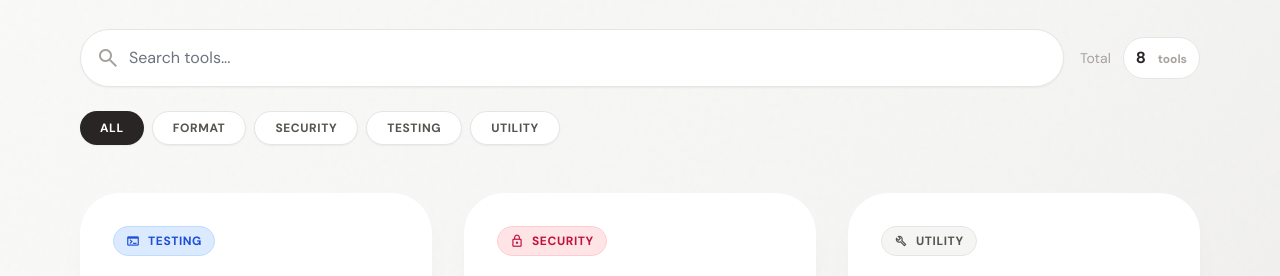
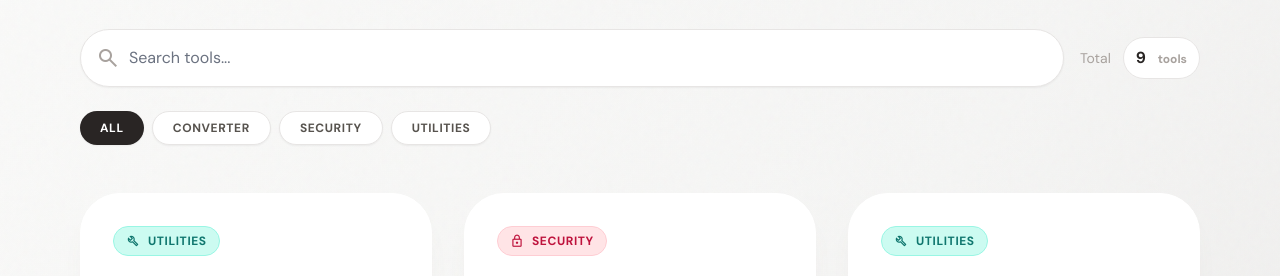
Before and after one commit to alifgiant/alifgiant.github.io, an Eleventy site: page src/tools.njk in a window 1280 px wide. Shown: the part 252-528 px from the top of the page. Built offline with nearby package versions, Linux system fonts and the light colour scheme; Eleventy itself is replaced by a stand-in of ours; files that its build step writes are made by us from their sources.

Commit message:
add new color tool

```diff
--- a/src/_data/site.json
+++ b/src/_data/site.json
@@ -102,8 +102,8 @@
                     "title": "Deeplink Tester",
                     "description": "Test mobile app deeplinks and universal links easily.",
                     "url": "/tools/deeplink/",
-                    "icon": "terminal",
-                    "tag": "Testing"
+                    "icon": "build",
+                    "tag": "Utilities"
                 },
                 {
                     "title": "Bcrypt Hash",
@@ -117,7 +117,7 @@
                     "description": "Compare two strings or code snippets to find differences.",
                     "url": "/tools/diff/",
                     "icon": "build",
-                    "tag": "Utility"
+                    "tag": "Utilities"
                 },
                 {
                     "title": "Hash & Encode",
@@ -130,29 +130,36 @@
                     "title": "JSON Formatter",
                     "description": "Beautify, minify, and validate JSON data instantly.",
                     "url": "/tools/json/",
-                    "icon": "format_align_left",
-                    "tag": "Format"
+                    "icon": "sync",
+                    "tag": "Converter"
                 },
                 {
                     "title": "Regex Checker",
                     "description": "Test and debug regular expressions with real-time matching.",
                     "url": "/tools/regex/",
-                    "icon": "terminal",
-                    "tag": "Testing"
+                    "icon": "build",
+                    "tag": "Utilities"
                 },
                 {
                     "title": "Timestamp Converter",
                     "description": "Convert Unix timestamps to readable dates and vice versa with timezone support.",
                     "url": "/tools/timestamp/",
-                    "icon": "build",
-                    "tag": "Utility"
+                    "icon": "sync",
+                    "tag": "Converter"
                 },
                 {
                     "title": "Case Converter",
                     "description": "Convert text between camelCase, PascalCase, snake_case, and other formats.",
                     "url": "/tools/case/",
-                    "icon": "format_align_left",
-                    "tag": "Format"
+                    "icon": "sync",
+                    "tag": "Converter"
+                },
+                {
+                    "title": "Color Converter",
+                    "description": "Convert colors between HEX, RGB, HSL, and HSV formats with live preview.",
+                    "url": "/tools/color/",
+                    "icon": "sync",
+                    "tag": "Converter"
                 }
             ]
         }
--- a/src/tools.njk
+++ b/src/tools.njk
@@ -15,10 +15,9 @@ permalink: /tools/
         activeTag: 'all',
         tools: JSON.parse(document.getElementById('tools-data').textContent),
         tagColors: {
-            'Testing': 'bg-blue-100 text-blue-700 border-blue-200',
             'Security': 'bg-rose-100 text-rose-700 border-rose-200',
-            'Format': 'bg-amber-100 text-amber-700 border-amber-200',
-            'Utility': 'bg-stone-100 text-stone-600 border-stone-200'
+            'Converter': 'bg-indigo-100 text-indigo-700 border-indigo-200',
+            'Utilities': 'bg-teal-100 text-teal-700 border-teal-200'
         },
         get filteredTools() {
             return this.tools.filter(tool => {
--- a/src/tools/bcrypt.njk
+++ b/src/tools/bcrypt.njk
@@ -9,8 +9,8 @@ permalink: /tools/bcrypt/
 <div class="w-full max-w-4xl flex flex-col gap-12" x-data="bcryptTool()">
     {# Header #}
     <div class="flex flex-col gap-4 text-center items-center">
-        <div class="p-4 rounded-full bg-primary/10 text-primary mb-2">
-            <span class="material-symbols-outlined text-4xl">vignette</span>
+        <div class="p-4 rounded-full bg-rose-50 text-rose-600 mb-2">
+            <span class="material-symbols-outlined text-4xl">lock</span>
         </div>
         <h1 class="text-4xl md:text-6xl font-bold text-text-main font-display">
             Bcrypt Hash & Verify
--- a/src/tools/case.njk
+++ b/src/tools/case.njk
@@ -7,8 +7,8 @@ permalink: /tools/case/
 <div class="w-full max-w-4xl flex flex-col gap-12" x-data="caseTool()">
     {# Header #}
     <div class="flex flex-col gap-4 text-center items-center">
-        <div class="p-4 rounded-full bg-primary/10 text-primary mb-2">
-            <span class="material-symbols-outlined text-4xl">terminal</span>
+        <div class="p-4 rounded-full bg-indigo-100 text-indigo-700 mb-2">
+            <span class="material-symbols-outlined text-4xl">sync</span>
         </div>
         <h1 class="text-4xl md:text-6xl font-bold text-text-main font-display">
             Case Converter
--- /dev/null
+++ b/src/tools/color.njk
@@ -0,0 +1,304 @@
+---
+layout: layouts/base.njk
+title: Color Converter
+permalink: /tools/color/
+---
+
+<div class="w-full max-w-4xl flex flex-col gap-12" x-data="colorTool()">
+    {# Header #}
+    <div class="flex flex-col gap-4 text-center items-center">
+        <div class="p-4 rounded-full bg-indigo-50 text-indigo-600 mb-2">
+            <span class="material-symbols-outlined text-4xl">sync</span>
+        </div>
+        <h1 class="text-4xl md:text-6xl font-bold text-text-main font-display">
+            Color Converter
+        </h1>
+        <p class="text-lg text-text-muted max-w-xl leading-relaxed">
+            Beautifully convert between HEX, RGB, HSL, and HSV. Pick a color or enter values to see instant previews.
+        </p>
+    </div>
+
+    {# Main Input Area #}
+    <div class="bg-white/80 backdrop-blur-md border border-white rounded-[2.5rem] p-8 md:p-10 shadow-2xl shadow-indigo-200/20 transition-all duration-500">
+        <div class="grid grid-cols-1 md:grid-cols-2 gap-10 items-center">
+            <div class="flex flex-col gap-6">
+                <div class="relative group">
+                    <label class="text-xs font-bold uppercase tracking-widest text-text-muted mb-2 block ml-1">Pick a color</label>
+                    <div class="relative h-48 w-full rounded-3xl overflow-hidden border-4 border-white shadow-xl shadow-stone-200/50 cursor-pointer group-hover:scale-[1.02] transition-transform duration-500"
+                         :style="`background-color: ${hex}`">
+                        <input type="color" x-model="hex" @input="fromHex()" class="absolute inset-0 opacity-0 cursor-pointer w-full h-full">
+                        <div class="absolute inset-x-0 bottom-0 bg-black/10 backdrop-blur-sm py-3 px-4 flex justify-between items-center text-white">
+                            <span class="font-mono font-bold" x-text="hex.toUpperCase()"></span>
+                            <span class="material-symbols-outlined text-sm">colorize</span>
+                        </div>
+                    </div>
+                </div>
+            </div>
+
+            <div class="flex flex-col gap-6">
+                <div class="flex flex-col gap-4">
+                    <label class="text-xs font-bold uppercase tracking-widest text-text-muted ml-1">HEX Value</label>
+                    <div class="flex gap-2">
+                        <input type="text" x-model="tempHex" @input="fromInputHex()" @blur="cleanupHex()" placeholder="#FFFFFF" class="flex-1 px-6 py-4 bg-stone-50 border-2 border-stone-100 rounded-2xl text-text-main font-mono focus:outline-none focus:border-indigo-300 focus:bg-white transition-all shadow-inner">
+                        <button @click="copy(hex.toUpperCase())" class="p-4 bg-white border border-stone-200 rounded-2xl hover:border-indigo-400 hover:text-indigo-600 transition-all active:scale-95 shadow-sm">
+                            <span class="material-symbols-outlined">content_copy</span>
+                        </button>
+                    </div>
+                </div>
+            </div>
+        </div>
+    </div>
+
+    {# Results Grid #}
+    <div class="grid grid-cols-1 md:grid-cols-3 gap-6">
+        {# RGB #}
+        <div class="bg-white/60 backdrop-blur-sm border border-white rounded-3xl p-6 shadow-xl shadow-stone-200/30">
+            <div class="flex justify-between items-center mb-4">
+                <span class="text-[10px] font-bold uppercase tracking-widest text-text-muted">RGB</span>
+                <button @click="copy(`rgb(${rgb.r}, ${rgb.g}, ${rgb.b})`)" class="text-stone-300 hover:text-indigo-600 transition-colors">
+                    <span class="material-symbols-outlined text-sm">content_copy</span>
+                </button>
+            </div>
+            <div class="flex flex-col gap-4">
+                <div class="font-mono text-center text-lg font-bold text-text-main py-3 bg-stone-50 rounded-xl" x-text="`${rgb.r}, ${rgb.g}, ${rgb.b}`"></div>
+                <div class="flex flex-col gap-2">
+                    <div class="flex items-center gap-2">
+                        <span class="w-4 text-[10px] font-bold text-rose-500">R</span>
+                        <input type="range" min="0" max="255" x-model="rgb.r" @input="fromRgb()" class="flex-1 accent-rose-500">
+                    </div>
+                    <div class="flex items-center gap-2">
+                        <span class="w-4 text-[10px] font-bold text-emerald-500">G</span>
+                        <input type="range" min="0" max="255" x-model="rgb.g" @input="fromRgb()" class="flex-1 accent-emerald-500">
+                    </div>
+                    <div class="flex items-center gap-2">
+                        <span class="w-4 text-[10px] font-bold text-blue-500">B</span>
+                        <input type="range" min="0" max="255" x-model="rgb.b" @input="fromRgb()" class="flex-1 accent-blue-500">
+                    </div>
+                </div>
+            </div>
+        </div>
+
+        {# HSL #}
+        <div class="bg-white/60 backdrop-blur-sm border border-white rounded-3xl p-6 shadow-xl shadow-stone-200/30">
+            <div class="flex justify-between items-center mb-4">
+                <span class="text-[10px] font-bold uppercase tracking-widest text-text-muted">HSL</span>
+                <button @click="copy(`hsl(${hsl.h}°, ${hsl.s}%, ${hsl.l}%)`)" class="text-stone-300 hover:text-indigo-600 transition-colors">
+                    <span class="material-symbols-outlined text-sm">content_copy</span>
+                </button>
+            </div>
+            <div class="flex flex-col gap-4">
+                <div class="font-mono text-center text-lg font-bold text-text-main py-3 bg-stone-50 rounded-xl" x-text="`${hsl.h}°, ${hsl.s}%, ${hsl.l}%`"></div>
+                <div class="flex flex-col gap-2">
+                    <div class="flex items-center gap-2">
+                        <span class="w-4 text-[10px] font-bold text-stone-400">H</span>
+                        <input type="range" min="0" max="360" x-model="hsl.h" @input="fromHsl()" class="flex-1 accent-indigo-500">
+                    </div>
+                    <div class="flex items-center gap-2">
+                        <span class="w-4 text-[10px] font-bold text-stone-400">S</span>
+                        <input type="range" min="0" max="100" x-model="hsl.s" @input="fromHsl()" class="flex-1 accent-indigo-500">
+                    </div>
+                    <div class="flex items-center gap-2">
+                        <span class="w-4 text-[10px] font-bold text-stone-400">L</span>
+                        <input type="range" min="0" max="100" x-model="hsl.l" @input="fromHsl()" class="flex-1 accent-indigo-500">
+                    </div>
+                </div>
+            </div>
+        </div>
+
+        {# HSV #}
+        <div class="bg-white/60 backdrop-blur-sm border border-white rounded-3xl p-6 shadow-xl shadow-stone-200/30">
+            <div class="flex justify-between items-center mb-4">
+                <span class="text-[10px] font-bold uppercase tracking-widest text-text-muted">HSV</span>
+                <button @click="copy(`hsv(${hsv.h}°, ${hsv.s}%, ${hsv.v}%)`)" class="text-stone-300 hover:text-indigo-600 transition-colors">
+                    <span class="material-symbols-outlined text-sm">content_copy</span>
+                </button>
+            </div>
+            <div class="flex flex-col gap-4">
+                <div class="font-mono text-center text-lg font-bold text-text-main py-3 bg-stone-50 rounded-xl" x-text="`${hsv.h}°, ${hsv.s}%, ${hsv.v}%`"></div>
+                <div class="flex flex-col gap-2">
+                    <div class="flex items-center gap-2">
+                        <span class="w-4 text-[10px] font-bold text-stone-400">H</span>
+                        <input type="range" min="0" max="360" x-model="hsv.h" @input="fromHsv()" class="flex-1 accent-indigo-500">
+                    </div>
+                    <div class="flex items-center gap-2">
+                        <span class="w-4 text-[10px] font-bold text-stone-400">S</span>
+                        <input type="range" min="0" max="100" x-model="hsv.s" @input="fromHsv()" class="flex-1 accent-indigo-500">
+                    </div>
+                    <div class="flex items-center gap-2">
+                        <span class="w-4 text-[10px] font-bold text-stone-400">V</span>
+                        <input type="range" min="0" max="100" x-model="hsv.v" @input="fromHsv()" class="flex-1 accent-indigo-500">
+                    </div>
+                </div>
+            </div>
+        </div>
+    </div>
+
+    {# Back Button #}
+    <div class="flex justify-center mt-4">
+        <a href="/tools/" class="flex items-center gap-2 text-text-muted hover:text-primary transition-colors font-bold uppercase tracking-widest text-xs">
+            <span class="material-symbols-outlined text-sm">arrow_back</span>
+            Back to Tools
+        </a>
+    </div>
+</div>
+
+<script>
+    function colorTool() {
+        return {
+            hex: '#8D6E63',
+            tempHex: '#8D6E63',
+            rgb: { r: 141, g: 110, b: 99 },
+            hsl: { h: 16, s: 18, l: 47 },
+            hsv: { h: 16, s: 30, v: 55 },
+
+            fromHex() {
+                this.tempHex = this.hex.toUpperCase();
+                const result = /^#?([a-f\d]{2})([a-f\d]{2})([a-f\d]{2})$/i.exec(this.hex);
+                if (result) {
+                    this.rgb.r = parseInt(result[1], 16);
+                    this.rgb.g = parseInt(result[2], 16);
+                    this.rgb.b = parseInt(result[3], 16);
+                    this.updateAllFromRgb();
+                }
+            },
+
+            fromInputHex() {
+                let val = this.tempHex;
+                if (!val.startsWith('#')) val = '#' + val;
+                if (/^#?[0-9A-F]{6}$/i.test(val)) {
+                    this.hex = val;
+                    this.fromHex();
+                }
+            },
+
+            cleanupHex() {
+                this.tempHex = this.hex.toUpperCase();
+            },
+
+            fromRgb() {
+                this.hex = "#" + ((1 << 24) + (parseInt(this.rgb.r) << 16) + (parseInt(this.rgb.g) << 8) + parseInt(this.rgb.b)).toString(16).slice(1);
+                this.tempHex = this.hex.toUpperCase();
+                this.updateAllFromRgb();
+            },
+
+            fromHsl() {
+                const { h, s, l } = this.hsl;
+                const h_norm = h / 360;
+                const s_norm = s / 100;
+                const l_norm = l / 100;
+
+                let r, g, b;
+                if (s_norm === 0) {
+                    r = g = b = l_norm;
+                } else {
+                    const q = l_norm < 0.5 ? l_norm * (1 + s_norm) : l_norm + s_norm - l_norm * s_norm;
+                    const p = 2 * l_norm - q;
+                    r = this.hueToRgb(p, q, h_norm + 1/3);
+                    g = this.hueToRgb(p, q, h_norm);
+                    b = this.hueToRgb(p, q, h_norm - 1/3);
+                }
+
+                this.rgb.r = Math.round(r * 255);
+                this.rgb.g = Math.round(g * 255);
+                this.rgb.b = Math.round(b * 255);
+
+                this.hex = "#" + ((1 << 24) + (this.rgb.r << 16) + (this.rgb.g << 8) + this.rgb.b).toString(16).slice(1);
+                this.tempHex = this.hex.toUpperCase();
+                this.updateHsv();
+            },
+
+            fromHsv() {
+                const { h, s, v } = this.hsv;
+                const h_norm = h / 360;
+                const s_norm = s / 100;
+                const v_norm = v / 100;
+
+                let r, g, b;
+                const i = Math.floor(h_norm * 6);
+                const f = h_norm * 6 - i;
+                const p = v_norm * (1 - s_norm);
+                const q = v_norm * (1 - f * s_norm);
+                const t = v_norm * (1 - (1 - f) * s_norm);
+
+                switch (i % 6) {
+                    case 0: r = v_norm, g = t, b = p; break;
+                    case 1: r = q, g = v_norm, b = p; break;
+                    case 2: r = p, g = v_norm, b = t; break;
+                    case 3: r = p, g = q, b = v_norm; break;
+                    case 4: r = t, g = p, b = v_norm; break;
+                    case 5: r = v_norm, g = p, b = q; break;
+                }
+
+                this.rgb.r = Math.round(r * 255);
+                this.rgb.g = Math.round(g * 255);
+                this.rgb.b = Math.round(b * 255);
+
+                this.hex = "#" + ((1 << 24) + (this.rgb.r << 16) + (this.rgb.g << 8) + this.rgb.b).toString(16).slice(1);
+                this.tempHex = this.hex.toUpperCase();
+                this.updateHsl();
+            },
+
+            hueToRgb(p, q, t) {
+                if (t < 0) t += 1;
+                if (t > 1) t -= 1;
+                if (t < 1/6) return p + (q - p) * 6 * t;
+                if (t < 1/2) return q;
+                if (t < 2/3) return p + (q - p) * (2/3 - t) * 6;
+                return p;
+            },
+
+            updateAllFromRgb() {
+                this.updateHsl();
+                this.updateHsv();
+            },
+
+            updateHsl() {
+                const r = this.rgb.r / 255, g = this.rgb.g / 255, b = this.rgb.b / 255;
+                const max = Math.max(r, g, b), min = Math.min(r, g, b);
+                let h, s, l = (max + min) / 2;
+
+                if (max === min) {
+                    h = s = 0;
+                } else {
+                    const d = max - min;
+                    s = l > 0.5 ? d / (2 - max - min) : d / (max + min);
+                    switch (max) {
+                        case r: h = (g - b) / d + (g < b ? 6 : 0); break;
+                        case g: h = (b - r) / d + 2; break;
+                        case b: h = (r - g) / d + 4; break;
+                    }
+                    h /= 6;
+                }
+                this.hsl.h = Math.round(h * 360);
+                this.hsl.s = Math.round(s * 100);
+                this.hsl.l = Math.round(l * 100);
+            },
+
+            updateHsv() {
+                const r = this.rgb.r / 255, g = this.rgb.g / 255, b = this.rgb.b / 255;
+                const max = Math.max(r, g, b), min = Math.min(r, g, b);
+                let h, s, v = max;
+                const d = max - min;
+                s = max === 0 ? 0 : d / max;
+
+                if (max === min) {
+                    h = 0;
+                } else {
+                    switch (max) {
+                        case r: h = (g - b) / d + (g < b ? 6 : 0); break;
+                        case g: h = (b - r) / d + 2; break;
+                        case b: h = (r - g) / d + 4; break;
+                    }
+                    h /= 6;
+                }
+                this.hsv.h = Math.round(h * 360);
+                this.hsv.s = Math.round(s * 100);
+                this.hsv.v = Math.round(v * 100);
+            },
+
+            copy(text) {
+                navigator.clipboard.writeText(text);
+            }
+        }
+    }
+</script>
--- a/src/tools/deeplink.njk
+++ b/src/tools/deeplink.njk
@@ -7,8 +7,8 @@ permalink: /tools/deeplink/
 <div class="w-full max-w-4xl flex flex-col gap-12" x-data="{ url: '' }">
     {# Header #}
     <div class="flex flex-col gap-4 text-center items-center">
-        <div class="p-4 rounded-full bg-primary/10 text-primary mb-2">
-            <span class="material-symbols-outlined text-4xl">link</span>
+        <div class="p-4 rounded-full bg-teal-50 text-teal-600 mb-2">
+            <span class="material-symbols-outlined text-4xl">build</span>
         </div>
         <h1 class="text-4xl md:text-6xl font-bold text-text-main font-display">
             Deeplink Tester
--- a/src/tools/diff.njk
+++ b/src/tools/diff.njk
@@ -9,8 +9,8 @@ permalink: /tools/diff/
 <div class="w-full max-w-6xl flex flex-col gap-12" x-data="diffTool()">
     {# Header #}
     <div class="flex flex-col gap-4 text-center items-center">
-        <div class="p-4 rounded-full bg-primary/10 text-primary mb-2">
-            <span class="material-symbols-outlined text-4xl">difference</span>
+        <div class="p-4 rounded-full bg-teal-50 text-teal-600 mb-2">
+            <span class="material-symbols-outlined text-4xl">build</span>
         </div>
         <h1 class="text-4xl md:text-6xl font-bold text-text-main font-display">
             Text Diff
--- a/src/tools/hash.njk
+++ b/src/tools/hash.njk
@@ -9,8 +9,8 @@ permalink: /tools/hash/
 <div class="w-full max-w-4xl flex flex-col gap-12" x-data="hashTool()">
     {# Header #}
     <div class="flex flex-col gap-4 text-center items-center">
-        <div class="p-4 rounded-full bg-primary/10 text-primary mb-2">
-            <span class="material-symbols-outlined text-4xl">enhanced_encryption</span>
+        <div class="p-4 rounded-full bg-rose-50 text-rose-600 mb-2">
+            <span class="material-symbols-outlined text-4xl">lock</span>
         </div>
         <h1 class="text-4xl md:text-6xl font-bold text-text-main font-display">
             Hash & Encode
--- a/src/tools/json.njk
+++ b/src/tools/json.njk
@@ -7,8 +7,8 @@ permalink: /tools/json/
 <div class="w-full max-w-6xl flex flex-col gap-12" x-data="jsonTool()">
     {# Header #}
     <div class="flex flex-col gap-4 text-center items-center">
-        <div class="p-4 rounded-full bg-primary/10 text-primary mb-2">
-            <span class="material-symbols-outlined text-4xl">data_object</span>
+        <div class="p-4 rounded-full bg-indigo-50 text-indigo-600 mb-2">
+            <span class="material-symbols-outlined text-4xl">sync</span>
         </div>
         <h1 class="text-4xl md:text-6xl font-bold text-text-main font-display">
             JSON Formatter
--- a/src/tools/timestamp.njk
+++ b/src/tools/timestamp.njk
@@ -9,8 +9,8 @@ permalink: /tools/timestamp/
 <div class="w-full max-w-4xl flex flex-col gap-12" x-data="timestampTool()">
     {# Header #}
     <div class="flex flex-col gap-4 text-center items-center">
-        <div class="p-4 rounded-full bg-primary/10 text-primary mb-2">
-            <span class="material-symbols-outlined text-4xl">schedule</span>
+        <div class="p-4 rounded-full bg-indigo-50 text-indigo-600 mb-2">
+            <span class="material-symbols-outlined text-4xl">sync</span>
         </div>
         <h1 class="text-4xl md:text-6xl font-bold text-text-main font-display">
             Timestamp Converter
```
Also changed, not shown: src/tools/regex.njk (+4 -4 lines).
